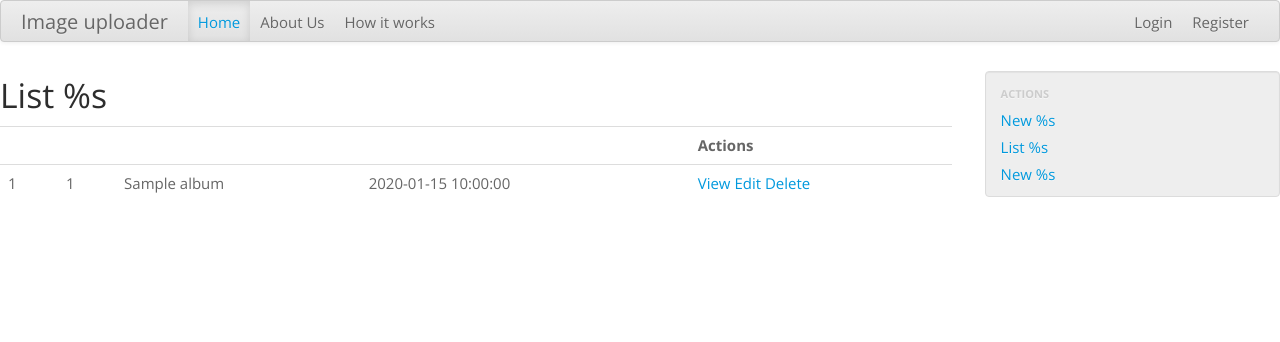
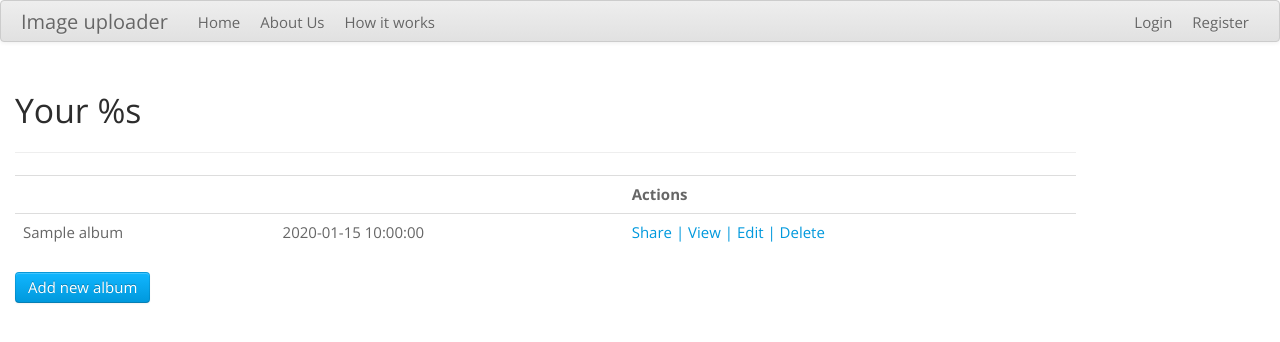
Before and after one commit to metgale/imagesup, a CakePHP app: the page made by app/View/Albums/index.ctp in a window 1280 px wide. Shown: the top 342 px of the page. Run offline with PHP 8.4 and a stand-in for CakePHP, Linux system fonts and the light colour scheme; the template is opened without the code that fills it: most values are stand-ins (such as "Sample title", 1, 10 or a date in 2020); data that the repository does not hold is empty; some libraries are stand-ins or nearby versions.

Commit message:
Users navigation setup Basic navigation with routes setup Some view edits

```diff
--- a/app/Config/routes.php
+++ b/app/Config/routes.php
@@ -24,7 +24,7 @@
  * its action called 'display', and we pass a param to select the view file
  * to use (in this case, /app/View/Pages/home.ctp)...
  */
-	Router::connect('/', array('controller' => 'pages', 'action' => 'display', 'home'));
+	Router::connect('/', array('controller' => 'albums', 'action' => 'index'));
 /**
  * ...and connect the rest of 'Pages' controller's URLs.
  */
--- a/app/Controller/UsersController.php
+++ b/app/Controller/UsersController.php
@@ -45,7 +45,7 @@ class UsersController extends AppController {
             if ($this->Auth->login()) {
                 $this->Session->setFlash('Welcome back ' . $this->Auth->user('firstname'), 'success');
                 return $this->redirect(array(
-                            'controller' => 'users',
+                            'controller' => 'albums',
                             'action' => 'index'
                 ));
             } else {
--- a/app/View/Albums/index.ctp
+++ b/app/View/Albums/index.ctp
@@ -1,28 +1,26 @@
 <div class="row-fluid">
-	<div class="span9">
-		<h2><?php echo __('List %s', __('Albums'));?></h2>
+    <div class="span10">
+        <h2><?php echo __('Your %s', __('Albums')); ?></h2>
 
+        <hr>
         <p>
-			<?php echo $this->BootstrapPaginator->counter(array('format' => __('Page {:page} of {:pages}, showing {:current} records out of {:count} total, starting on record {:start}, ending on {:end}')));?>
+            <?php echo $this->BootstrapPaginator->counter(array('format' => __('Page {:page} of {:pages}, showing {:current} albums out of {:count} total, starting on album {:start}, ending on {:end}'))); ?>
         </p>
 
         <table class="table">
             <tr>
-				<th><?php echo $this->BootstrapPaginator->sort('id');?></th>
-				<th><?php echo $this->BootstrapPaginator->sort('userId');?></th>
-				<th><?php echo $this->BootstrapPaginator->sort('title');?></th>
-				<th><?php echo $this->BootstrapPaginator->sort('created');?></th>
-				<th class="actions"><?php echo __('Actions');?></th>
+                <th><?php echo $this->BootstrapPaginator->sort('title'); ?></th>
+                <th><?php echo $this->BootstrapPaginator->sort('created'); ?></th>
+                <th class="actions"><?php echo __('Actions'); ?></th>
             </tr>
             <?php foreach ($albums as $album): ?>
                 <tr>
-				<td><?php echo h($album['Album']['id']); ?>&nbsp;</td>
-				<td><?php echo h($album['Album']['userId']); ?>&nbsp;</td>
                     <td><?php echo h($album['Album']['title']); ?>&nbsp;</td>
                     <td><?php echo h($album['Album']['created']); ?>&nbsp;</td>
                     <td class="actions">
-					<?php echo $this->Html->link(__('View'), array('action' => 'view', $album['Album']['id'])); ?>
-					<?php echo $this->Html->link(__('Edit'), array('action' => 'edit', $album['Album']['id'])); ?>
+                        <?php echo $this->Html->link(__('Share |'), array('action' => 'share', $album['Album']['id'])); ?>
+                        <?php echo $this->Html->link(__('View |'), array('action' => 'view', $album['Album']['id'])); ?>
+                        <?php echo $this->Html->link(__('Edit |'), array('action' => 'edit', $album['Album']['id'])); ?>
                         <?php echo $this->Form->postLink(__('Delete'), array('action' => 'delete', $album['Album']['id']), null, __('Are you sure you want to delete # %s?', $album['Album']['id'])); ?>
                     </td>
                 </tr>
@@ -30,15 +28,8 @@
         </table>
 
         <?php echo $this->BootstrapPaginator->pagination(); ?>
+        <a class="btn btn-primary" href="/albums/add">Add new album</a>
+
     </div>
-	<div class="span3">
-		<div class="well" style="padding: 8px 0; margin-top:8px;">
-		<ul class="nav nav-list">
-			<li class="nav-header"><?php echo __('Actions'); ?></li>
-			<li><?php echo $this->Html->link(__('New %s', __('Album')), array('action' => 'add')); ?></li>
-			<li><?php echo $this->Html->link(__('List %s', __('Sharings')), array('controller' => 'sharings', 'action' => 'index')); ?> </li>
-			<li><?php echo $this->Html->link(__('New %s', __('Sharing')), array('controller' => 'sharings', 'action' => 'add')); ?> </li>
-		</ul>
+
 </div>
-	</div>
-</div>
--- a/app/View/Layouts/default.ctp
+++ b/app/View/Layouts/default.ctp
@@ -27,7 +27,7 @@ $cakeDescription = __d('cake_dev', 'CakePHP: the rapid development php framework
         </title>
         <?php
         echo $this->Html->meta('icon');
-        echo $this->Html->css(array('bootstrap.min', 'bootstrap-responsive.min'));
+        echo $this->Html->css(array('bootstrap.min', 'bootstrap-responsive.min', 'custom'));
         echo $this->fetch('meta');
         echo $this->fetch('css');
         echo $this->fetch('script');
@@ -49,9 +49,9 @@ $cakeDescription = __d('cake_dev', 'CakePHP: the rapid development php framework
                     <div class="nav-collapse collapse">
                         <!-- .nav, .navbar-search, .navbar-form, etc -->
                         <ul class="nav">
-                            <li class="active"><a href="#">Home</a></li>
-                            <li><a href="#">About Us</a></li>
-                            <li><a href="#">How it works</a></li>
+                            <li ><a href="/albums/index">Home</a></li>
+                            <li><a href="/pages/aboutus">About Us</a></li>
+                            <li><a href="/pages/howitworks">How it works</a></li>
                         </ul>
                         <?php if (!AuthComponent::user()): ?>
                             <ul class="nav pull-right">
--- a/app/webroot/css/custom.css
+++ b/app/webroot/css/custom.css
@@ -7,3 +7,7 @@ and open the template in the editor.
     Created on : 06.02.2014., 09:13:48
     Author     : korisnik
 */
+
+.row-fluid{
+    padding:15px;
+}
```
Also changed, not shown: app/View/Albums/add.ctp (+3 -11 lines), app/View/Pages/aboutus.ctp (added, +7 -0 lines), app/View/Pages/howitworks.ctp (added, +7 -0 lines), app/View/Users/login.ctp (+5 -2 lines). Lines whose indentation alone changed are shown as unchanged.
